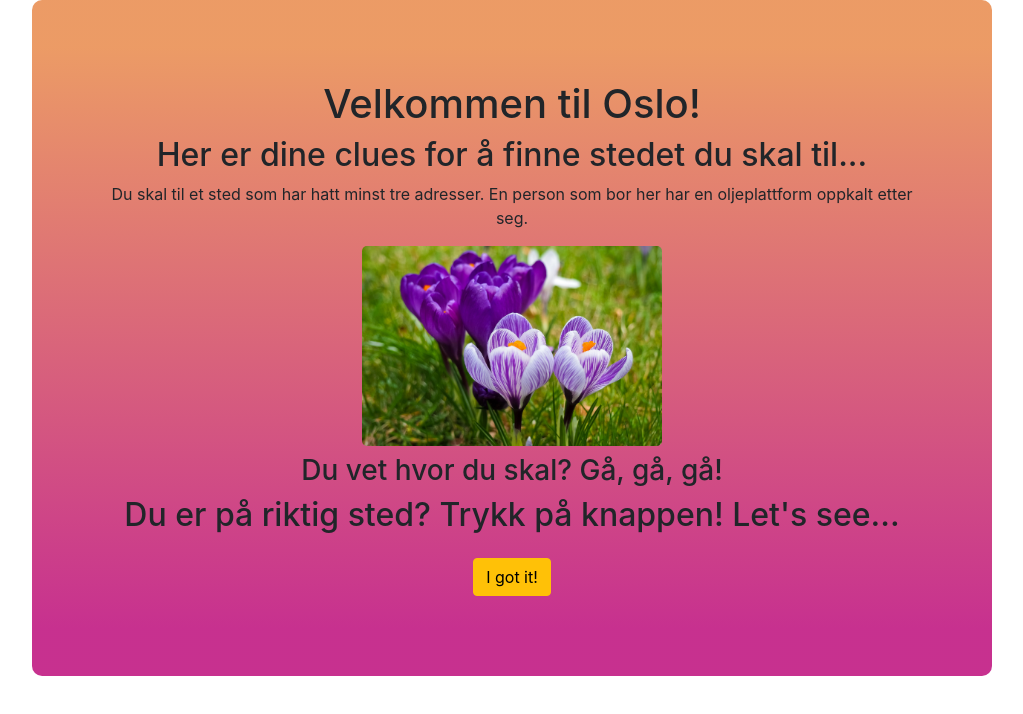
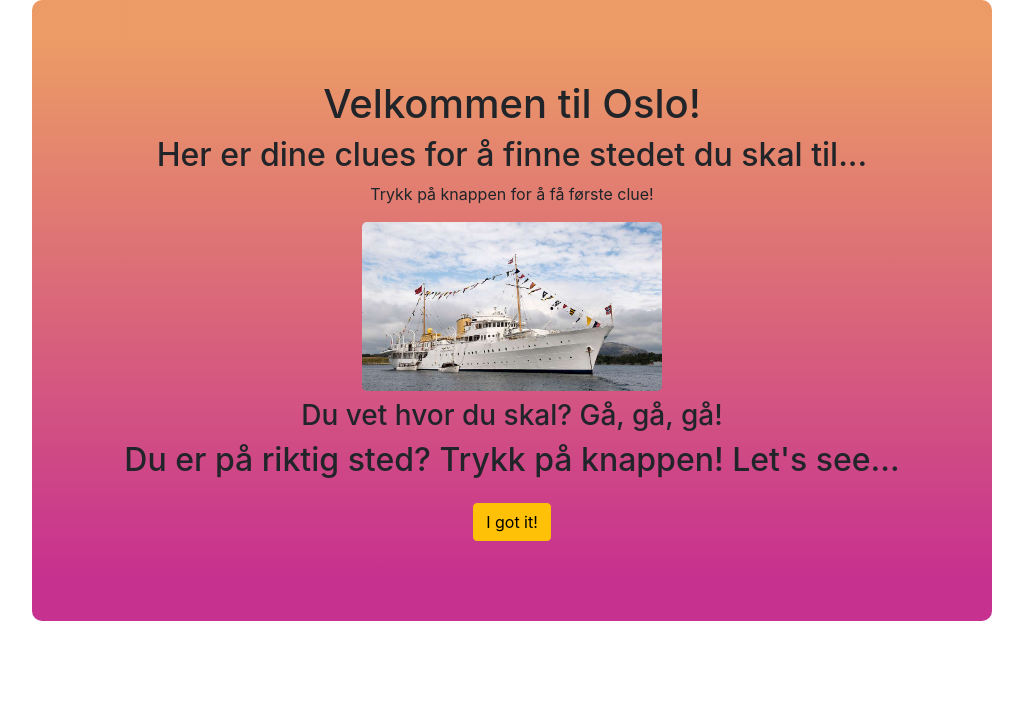
Before and after one commit to 12Isabella/treasure-hunt-app-lulu, a React (Create React App) app: page / in a window 1280 px wide. Shown: the top 714 px of the page, without its empty margins (128-1151 px from the left). Built offline with nearby package versions, Linux system fonts and the light colour scheme.

Commit message:
Add starting point for treasurehunt

```diff
--- a/src/App.css
+++ b/src/App.css
@@ -56,6 +56,15 @@
   );
 }
 
+.gradient6 {
+  background: rgb(166, 34, 195);
+  background: linear-gradient(
+    0deg,
+    rgba(166, 34, 195, 0.9332107843137255) 7%,
+    rgba(228, 186, 40, 0.47939262472885036) 94%
+  );
+}
+
 .container {
   max-width: 960px;
   margin-right: auto;
--- a/src/locations.js
+++ b/src/locations.js
@@ -1,6 +1,16 @@
 const locations = [
   {
     index: 0,
+    name: "Eventyrbrua",
+    info: "Trykk på knappen for å få første clue!",
+    image: "/Kongeship.jpg",
+    coordinates: {
+      northWest: { lat: 59.9185, lon: 10.7557 },
+      southEast: { lat: 59.9179, lon: 10.7565 },
+    },
+  },
+  {
+    index: 1,
     name: "OsloSlott",
     info: "Du skal til et sted som har hatt minst tre adresser. En person som bor her har en oljeplattform oppkalt etter seg.",
     image: "/Crocus.jpg",
@@ -10,7 +20,7 @@ const locations = [
     },
   },
   {
-    index: 1,
+    index: 2,
     name: "FragranceOf the Heart",
     info: "Du skal få lov å ta deg en Kaffee først! Her hadde en bestemmt Indisk Guru også gjerne slått seg ned. Han du ser på bildet har blant annet opphøyet en som kjempet i ringen og en som kjempet for frihet! Pass på å ikke havne for nært ved havet!",
     image: "/sri-chinmoy.jpg",
@@ -20,7 +30,7 @@ const locations = [
     },
   },
   {
-    index: 2,
+    index: 3,
     name: "Frognerpark",
     info: "Du skal se nakene mennesker. Men dem er ikke levende...",
     image: "/Baby.jpg",
@@ -30,7 +40,7 @@ const locations = [
     },
   },
   {
-    index: 3,
+    index: 4,
     name: "Damplassen",
     info: "En svensk fiskedamm er ikke på monopolbrettet, men stedet hvor den ligger har sitt eget felt.",
     image: "/Pizza.jpg",
@@ -40,7 +50,7 @@ const locations = [
     },
   },
   {
-    index: 4,
+    index: 5,
     name: "EvaldRyghsPlass",
     info: "Du skal til et sted, hvor du kan både leke og minnes en trøndersk ordfører som var glad i penger og kultur. Men hvis du vil hoppe så er du på villspor.",
     image: "/EvaldRygh.jpg",
@@ -50,7 +60,7 @@ const locations = [
     },
   },
   {
-    index: 5,
+    index: 6,
     name: "Peloton",
     info: "Du skal spise Pizza.",
     image: "/Peloton.jpg",
```
Also changed, not shown: public/Kongeship.jpg (added).
